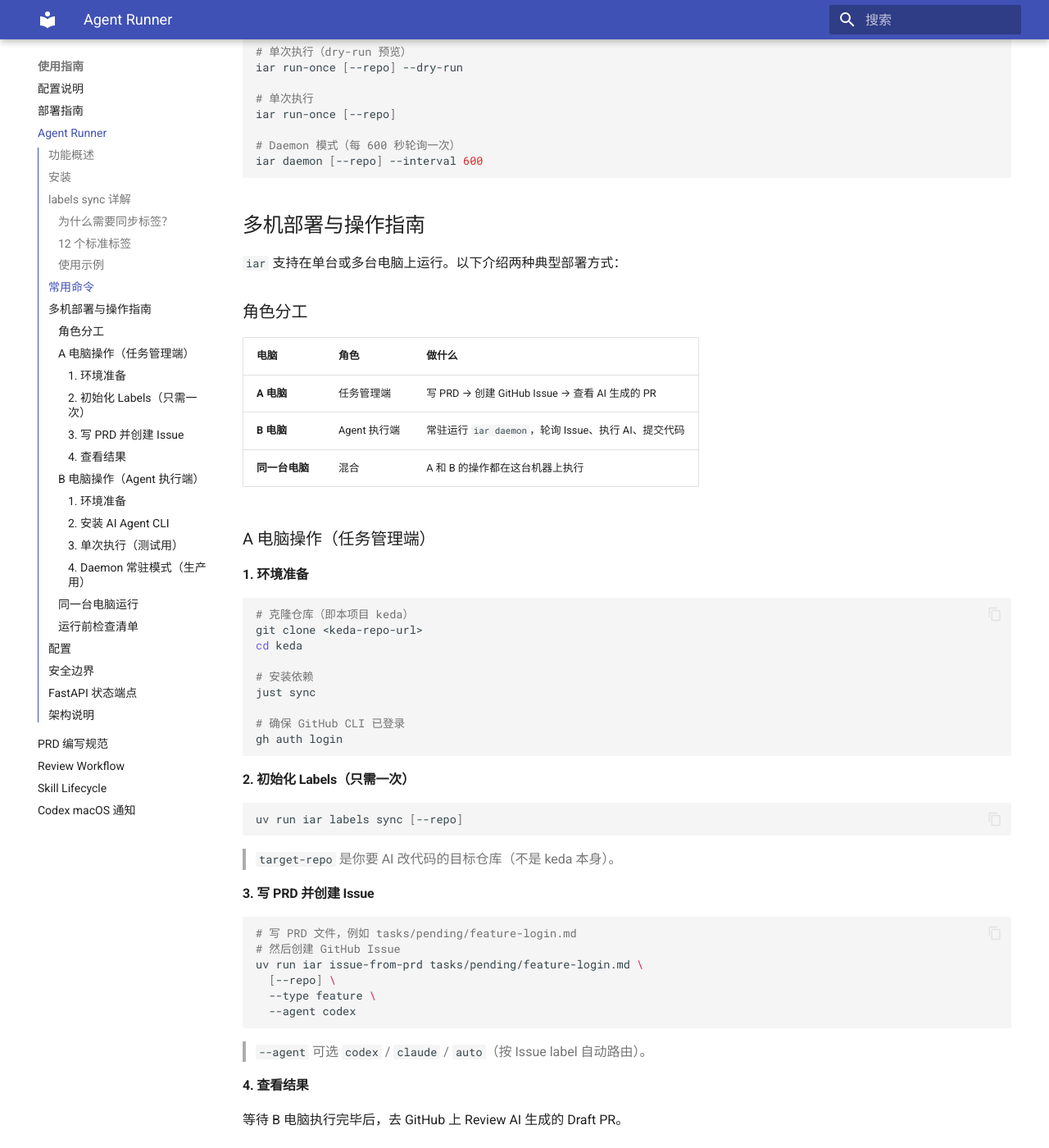
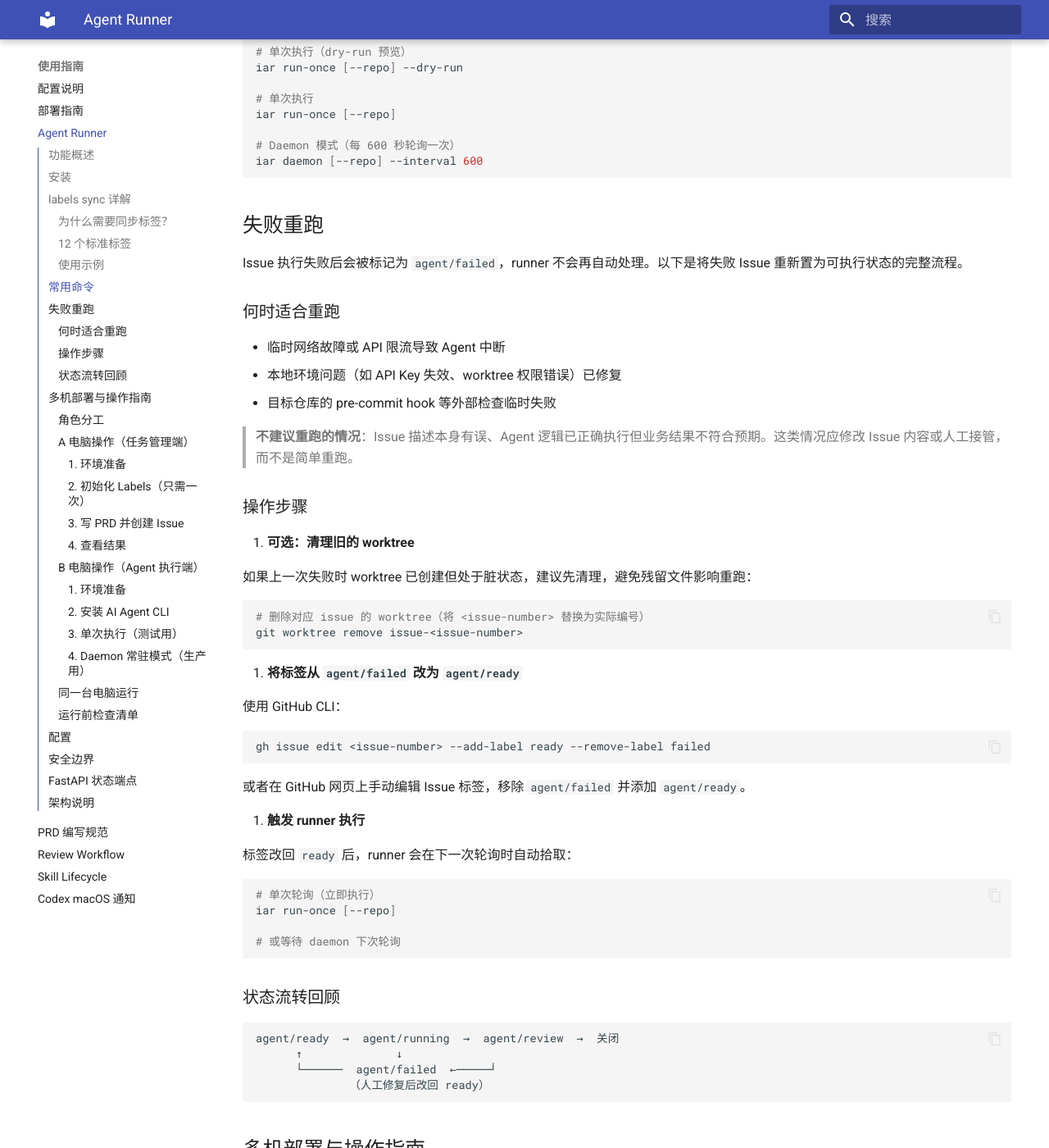
Before and after one commit to zata-zhangtao/keda, an MkDocs documentation site: the page built from docs/guides/agent-runner.md, in a window 1280 px wide and 1400 px high, scrolled down 2238 px. Shown: the whole window at 82% size. Built offline with MkDocs 1.6.1 and Material for MkDocs 9.7.7, drawn with Linux system fonts in a browser that asks for light colours.

Commit message:
Document failure retry workflow in agent runner guide
Add complete instructions for re-running failed issues: when to retry,
how to clean up worktrees, change labels back to agent/ready, and
trigger runner execution. Includes a state flow diagram.

````diff
--- a/docs/guides/agent-runner.md
+++ b/docs/guides/agent-runner.md
@@ -87,6 +87,59 @@ iar run-once [--repo]
 
 # Daemon 模式（每 600 秒轮询一次）
 iar daemon [--repo] --interval 600
+```
+
+## 失败重跑
+
+Issue 执行失败后会被标记为 `agent/failed`，runner 不会再自动处理。以下是将失败 Issue 重新置为可执行状态的完整流程。
+
+### 何时适合重跑
+
+- 临时网络故障或 API 限流导致 Agent 中断
+- 本地环境问题（如 API Key 失效、worktree 权限错误）已修复
+- 目标仓库的 pre-commit hook 等外部检查临时失败
+
+> **不建议重跑的情况**：Issue 描述本身有误、Agent 逻辑已正确执行但业务结果不符合预期。这类情况应修改 Issue 内容或人工接管，而不是简单重跑。
+
+### 操作步骤
+
+1. **可选：清理旧的 worktree**
+
+   如果上一次失败时 worktree 已创建但处于脏状态，建议先清理，避免残留文件影响重跑：
+
+   ```bash
+   # 删除对应 issue 的 worktree（将 <issue-number> 替换为实际编号）
+   git worktree remove issue-<issue-number>
+   ```
+
+2. **将标签从 `agent/failed` 改为 `agent/ready`**
+
+   使用 GitHub CLI：
+
+   ```bash
+   gh issue edit <issue-number> --add-label ready --remove-label failed
+   ```
+
+   或者在 GitHub 网页上手动编辑 Issue 标签，移除 `agent/failed` 并添加 `agent/ready`。
+
+3. **触发 runner 执行**
+
+   标签改回 `ready` 后，runner 会在下一次轮询时自动拾取：
+
+   ```bash
+   # 单次轮询（立即执行）
+   iar run-once [--repo]
+
+   # 或等待 daemon 下次轮询
+   ```
+
+### 状态流转回顾
+
+```
+agent/ready  →  agent/running  →  agent/review  →  关闭
+      ↑              ↓
+      └──────  agent/failed  ←─────┘
+              （人工修复后改回 ready）
 ```
 
 ## 多机部署与操作指南
````
